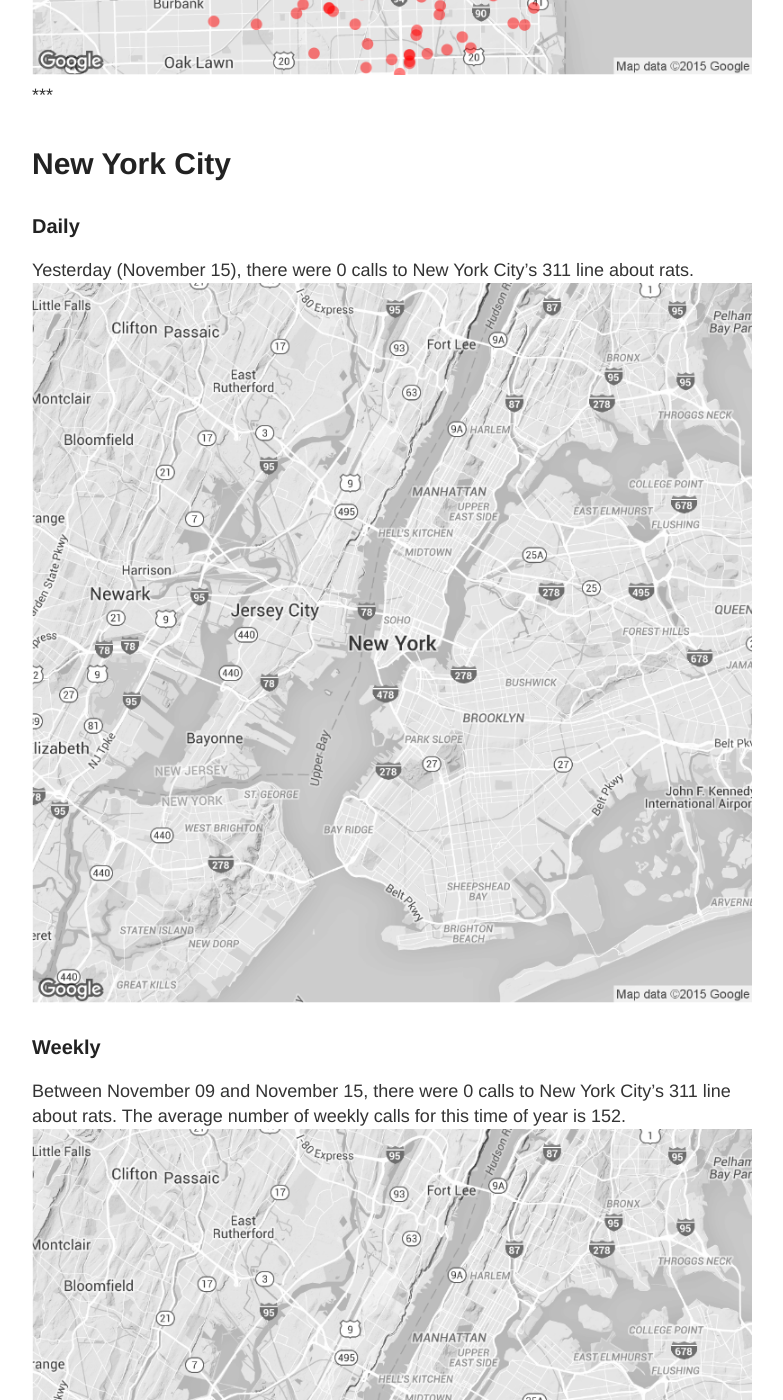
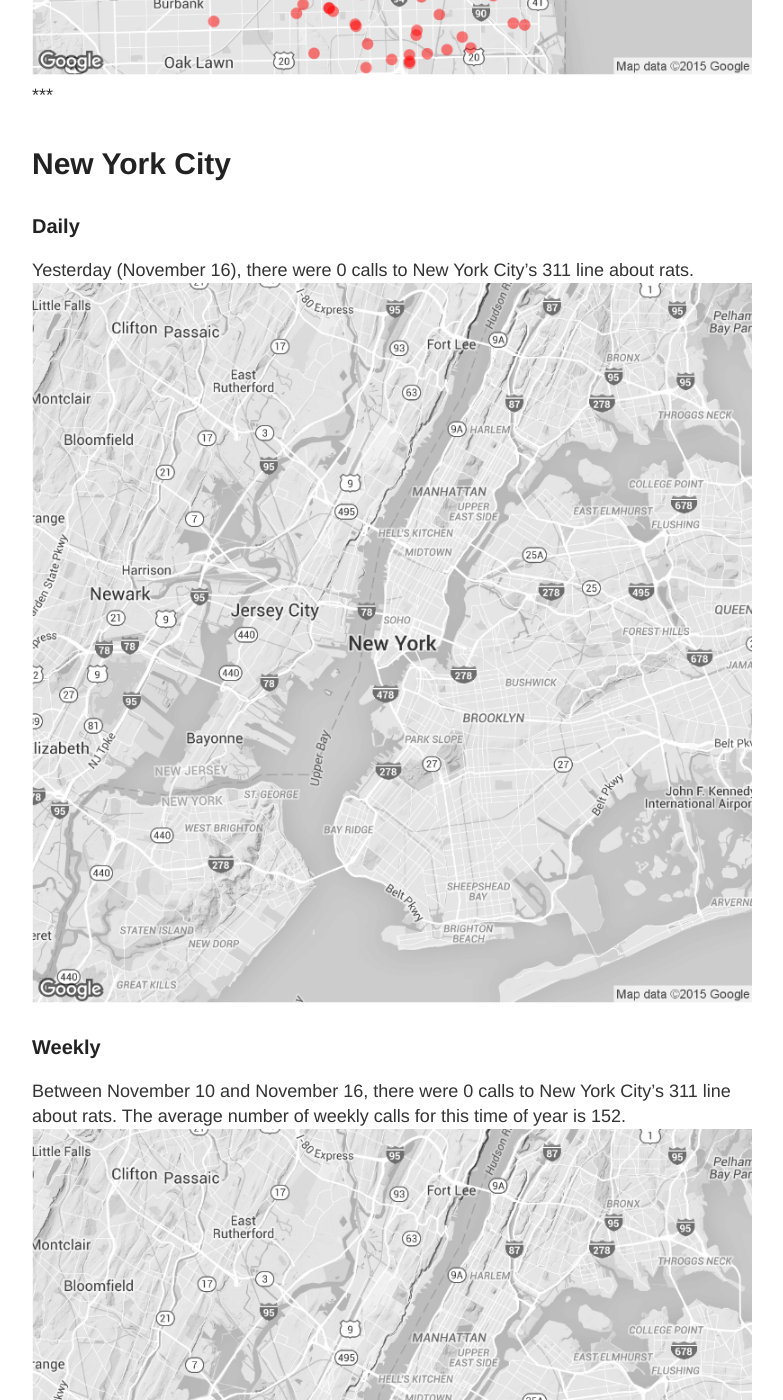
Before and after one commit to DanielHadley/ratmaps, a Jekyll site: the page built from daily.md, in a window 1280 px wide and 1400 px high, scrolled down 1986 px. Shown: the whole window, without its empty margins (248-1031 px from the left). Built offline with Jekyll 4.4.1, drawn with Linux system fonts in a browser that asks for light colours; comment, search, counter and statistics services are not loaded; some of the changed text lies outside the part shown.

Commit message:
Daily Maps

```diff
--- a/daily.md
+++ b/daily.md
@@ -15,22 +15,22 @@
 
 ### Daily
 
-Yesterday (November 15), there were 28 calls to Chicago's 311 line about rats.
+Yesterday (November 16), there were 163 calls to Chicago's 311 line about rats.
 ![Chicago rat calls to 311 weekly map]({{ site.cityimages }}/daily/Chicago_Rat_Map_Daily.png)
 
 ### Weekly
-Between November 09 and November 15, there were 690 calls to Chicago's 311 line about rats. The average number of weekly calls for this time of year is 436.
+Between November 10 and November 16, there were 672 calls to Chicago's 311 line about rats. The average number of weekly calls for this time of year is 436.
 ![Chicago rat calls to 311 weekly map]({{ site.cityimages }}/daily/Chicago_Rat_Map_Weekly.png)
 ***
 # New York City <a id="nyc"><a>
 
 ### Daily
 
-Yesterday (November 15), there were 0 calls to New York City's 311 line about rats.
+Yesterday (November 16), there were 0 calls to New York City's 311 line about rats.
 ![NYC rat calls to 311 weekly map]({{ site.cityimages }}/daily/NYC_Rat_Map_Daily.png)
 
 ### Weekly
-Between November 09 and November 15, there were 0 calls to New York City's 311 line about rats. The average number of weekly calls for this time of year is 152.
+Between November 10 and November 16, there were 0 calls to New York City's 311 line about rats. The average number of weekly calls for this time of year is 152.
 ![NYC rat calls to 311 weekly map]({{ site.cityimages }}/daily/NYC_Rat_Map_Weekly.png)
 
 Each red dot represents one call about a rat seen in that location. The dots are transparent, so multiple calls from one location will be seen as a solid dot. The usual caveats apply: more calls do not necessarily mean that there are more rats in that location than other parts of the city. A cluster of dots could indicate that one resident is unusually vocal about rodents in his or her neighborhood. Also, more densely populated neighborhoods tend to make more calls to 311.
```
Also changed, not shown: images/pages/daily/Chicago_Rat_Map_Daily.png, images/pages/daily/Chicago_Rat_Map_Weekly.png.
